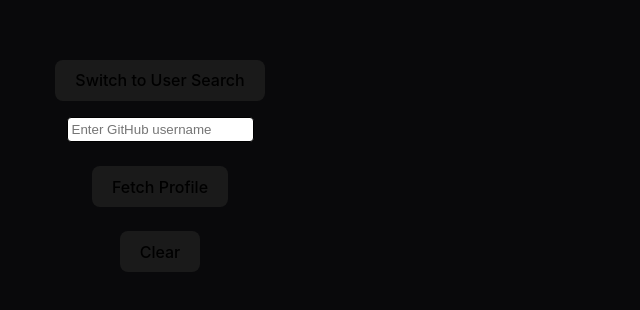
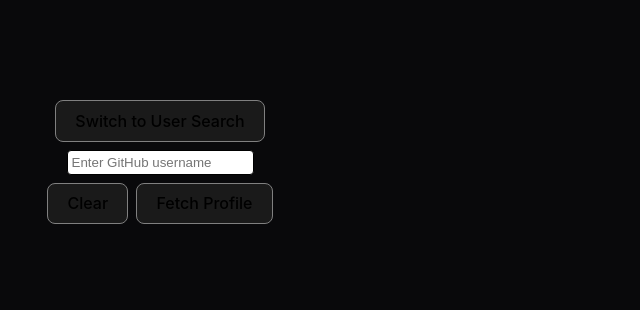
Before and after one commit to Ionut767/Github.Search, a React (Vite) app: page / in a window 1280 px wide. Shown: the part 238-548 px from the top of the page, without its empty margins (0-640 px from the left). Built offline with nearby package versions, Linux system fonts and the light colour scheme.

Commit message:
Update: Imporved the code, planning to remake the interface

```diff
--- a/src/App.tsx
+++ b/src/App.tsx
@@ -93,8 +93,9 @@ export default function App() {
         minWidth: "320px",
       }}
     >
-      {!hide && !isLoading && (
+      {!isLoading ? (
         <>
+          {!hide && (
             <SearchForm
               setType={setType}
               type={type}
@@ -104,11 +105,8 @@ export default function App() {
               fetchRepos={fetchRepos}
               handleClearClick={handleClearClick}
             />
-        </>
           )}
-      {isLoading ? (
-        <p style={{ fontSize: "1.5rem" }}>Loading...</p>
-      ) : repos && type === "repo" ? (
+          {repos && type === "repo" ? (
             <Repos repos={repos} search={search} />
           ) : (
             user &&
@@ -124,6 +122,10 @@ export default function App() {
               </>
             )
           )}
+        </>
+      ) : (
+        <p style={{ fontSize: "1.5rem" }}>Loading...</p>
+      )}
     </main>
   );
 }
--- a/src/components/SearchForm.tsx
+++ b/src/components/SearchForm.tsx
@@ -35,7 +35,7 @@ export default function SearchForm({
       <button
         onClick={() => setType(type === "user" ? "repo" : "user")}
         className="button"
-        style={{ margin: "1rem" }}
+        style={{ margin: "0.5rem" }}
         type="button"
       >
         Switch to
@@ -56,14 +56,14 @@ export default function SearchForm({
           borderRadius: "0.25rem",
         }}
       />
-      <br />
-      <button type="submit" className="button">
-        Fetch {type === "user" ? "Profile" : "Repository"}
-      </button>
-      <br />
-      <button type="button" onClick={handleClearClick} className="button">
-        Clear
-      </button>
+      <div style={{ display: "flex", gap: "0.5rem", marginTop: "0.5rem" }}>
+        <button type="button" onClick={handleClearClick} className="button">
+          Clear
+        </button>
+        <button type="submit" className="button">
+          Fetch {type === "user" ? "Profile" : "Repository"}
+        </button>
+      </div>
     </form>
   );
 }
--- a/src/index.css
+++ b/src/index.css
@@ -37,12 +37,12 @@ h1 {
 
 .button {
   border-radius: 8px;
-  border: 1px solid transparent;
   padding: 0.6em 1.2em;
   font-size: 1em;
   font-weight: 500;
   font-family: inherit;
   background-color: #1a1a1a;
+  border: 0.1em solid gray;
   cursor: pointer;
   transition: border-color 0.25s;
 }
```
Lines whose indentation alone changed are shown as unchanged.
